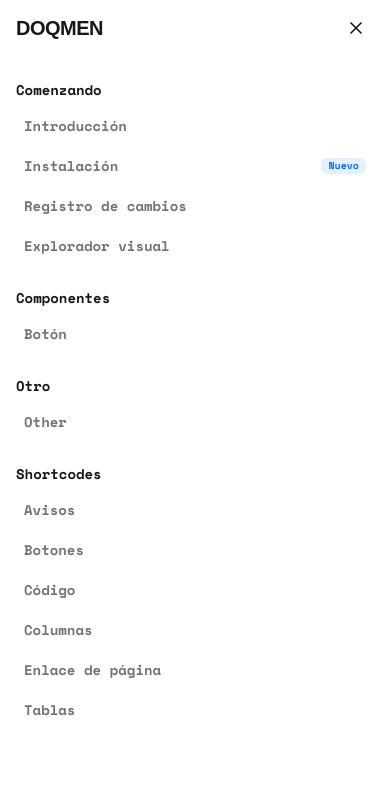
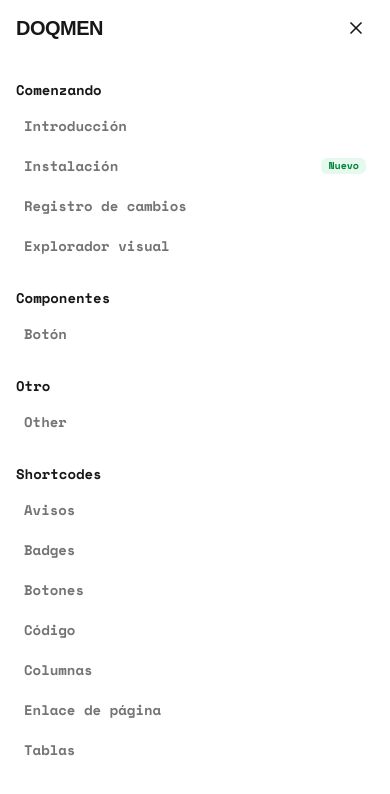
Before and after one commit to dimas-a-gomez/doq, a Next.js app: page / in a window 390 px wide. Both pictures are taken after a click on the button "Open menu". Shown: the top 794 px of the page. Built offline with nearby package versions, Linux system fonts and the light colour scheme; a web font is replaced by a local one.

Commit message:
feat(ui): refactor and extend badge component
- Add multiple color variants (success, warning, danger, purple)
- Introduce configurable badge sizes
- Integrate dynamic badge variants into sidebar navigation
- Document badge usage in shortcodes guide

```diff
--- a/components/MobileMenu.tsx
+++ b/components/MobileMenu.tsx
@@ -4,6 +4,7 @@ import Link from "next/link";
 import { usePathname } from "next/navigation";
 import { Menu, X } from "lucide-react";
 import { getDocsConfig } from "@/config/docs";
+import { badgeStyles, BadgeVariant } from "./mdx/Badge";
 
 export function MobileMenu() {
   const [isOpen, setIsOpen] = useState(false);
@@ -70,7 +71,7 @@ export function MobileMenu() {
                       >
                         <span className="truncate">{item.title}</span>
                         {item.badge && (
-                          <span className="shrink-0 ml-2 rounded-md bg-accent/10 border border-accent/20 px-1.5 py-0.5 text-[10px] font-bold leading-none text-accent">
+                          <span className={`shrink-0 ml-2 rounded-md px-1.5 py-0.5 text-[10px] font-bold leading-none ${badgeStyles[(item.badgeVariant as BadgeVariant) || 'default']}`}>
                             {item.badge}
                           </span>
                         )}
--- a/components/SidebarLeft.tsx
+++ b/components/SidebarLeft.tsx
@@ -2,6 +2,7 @@
 import Link from "next/link";
 import { usePathname } from "next/navigation";
 import { getDocsConfig } from "@/config/docs";
+import { badgeStyles, BadgeVariant } from "./mdx/Badge";
 
 export function SidebarLeft() {
   const pathname = usePathname();
@@ -31,7 +32,7 @@ export function SidebarLeft() {
                     >
                       <span className="truncate">{item.title}</span>
                       {item.badge && (
-                        <span className="shrink-0 ml-2 rounded-md bg-accent/10 border border-accent/20 px-1.5 py-0.5 text-[10px] font-bold leading-none text-accent">
+                        <span className={`shrink-0 ml-2 rounded-md px-1.5 py-0.5 text-[10px] font-bold leading-none ${badgeStyles[(item.badgeVariant as BadgeVariant) || 'default']}`}>
                           {item.badge}
                         </span>
                       )}
--- a/components/mdx/Badge.tsx
+++ b/components/mdx/Badge.tsx
@@ -1,13 +1,25 @@
 import React from "react";
 
-export function Badge({ children, variant = 'default' }: { children: React.ReactNode, variant?: 'default' | 'accent' }) {
-  const styles = {
-    default: 'bg-black/5 dark:bg-white/10 text-foreground/80 border border-black/10 dark:border-white/10',
-    accent: 'bg-accent/10 text-accent border border-accent/20',
-  };
+export type BadgeVariant = 'default' | 'accent' | 'success' | 'warning' | 'danger' | 'purple';
+export type BadgeSize = 'sm' | 'md';
 
+export const badgeStyles: Record<BadgeVariant, string> = {
+  default: 'bg-black/5 dark:bg-white/10 text-foreground/80 border border-black/10 dark:border-white/10',
+  accent: 'bg-accent/10 text-accent border border-accent/20',
+  success: 'bg-green-500/10 text-green-700 dark:text-green-400 border border-green-500/20',
+  warning: 'bg-orange-500/10 text-orange-700 dark:text-orange-400 border border-orange-500/20',
+  danger: 'bg-red-500/10 text-red-700 dark:text-red-400 border border-red-500/20',
+  purple: 'bg-purple-500/10 text-purple-700 dark:text-purple-400 border border-purple-500/20',
+};
+
+const sizeStyles: Record<BadgeSize, string> = {
+  sm: 'px-1.5 py-0.5 text-[10px]',
+  md: 'px-2 py-0.5 text-xs',
+};
+
+export function Badge({ children, variant = 'default', size = 'md' }: { children: React.ReactNode, variant?: BadgeVariant, size?: BadgeSize }) {
   return (
-    <span className={`inline-flex items-center px-2 py-0.5 rounded-md text-xs font-bold uppercase tracking-wider align-middle ml-2 ${styles[variant]}`}>
+    <span className={`inline-flex items-center rounded-md font-bold uppercase tracking-wider align-middle ml-2 ${sizeStyles[size]} ${badgeStyles[variant]}`}>
       {children}
     </span>
   );
--- a/config/docs.ts
+++ b/config/docs.ts
@@ -7,7 +7,7 @@ export function getDocsConfig() {
       icon: Rocket,
       items: [
         { title: 'Introducción', href: '/docs' },
-        { title: 'Instalación', href: '/docs/installation', badge: 'Nuevo' },
+        { title: 'Instalación', href: '/docs/installation', badge: 'Nuevo', badgeVariant: 'success' },
         { title: 'Registro de cambios', href: '/docs/changelog' },
         { title: 'Explorador visual', href: '/docs/explorador-visual' }
       ]
@@ -31,6 +31,7 @@ export function getDocsConfig() {
       icon: Braces,
       items: [
         { title: 'Avisos', href: '/docs/shortcodes/avisos' },
+        { title: 'Badges', href: '/docs/shortcodes/badges' },
         { title: 'Botones', href: '/docs/shortcodes/botones' },
         { title: 'Código', href: '/docs/shortcodes/codigo' },
         { title: 'Columnas', href: '/docs/shortcodes/columnas' },
```
Also changed, not shown: 2 other files (tests, documents, lock files or other folders).
